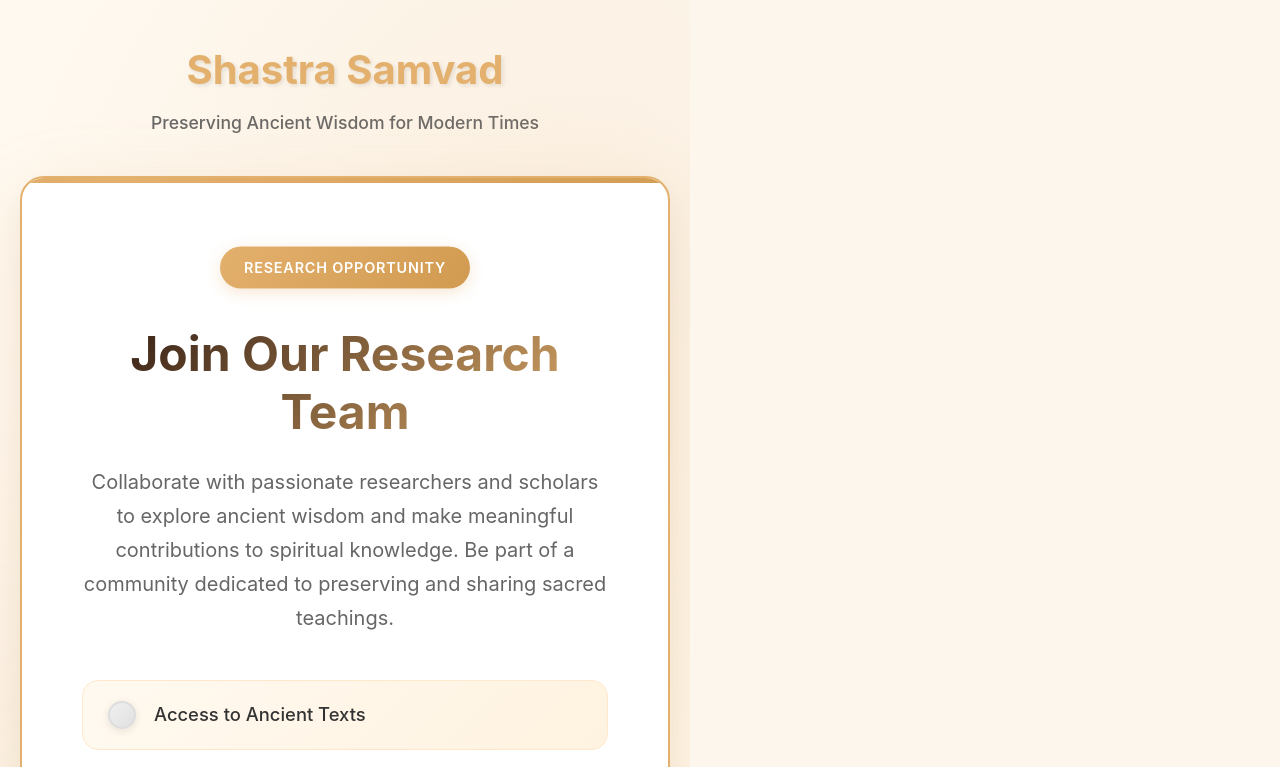
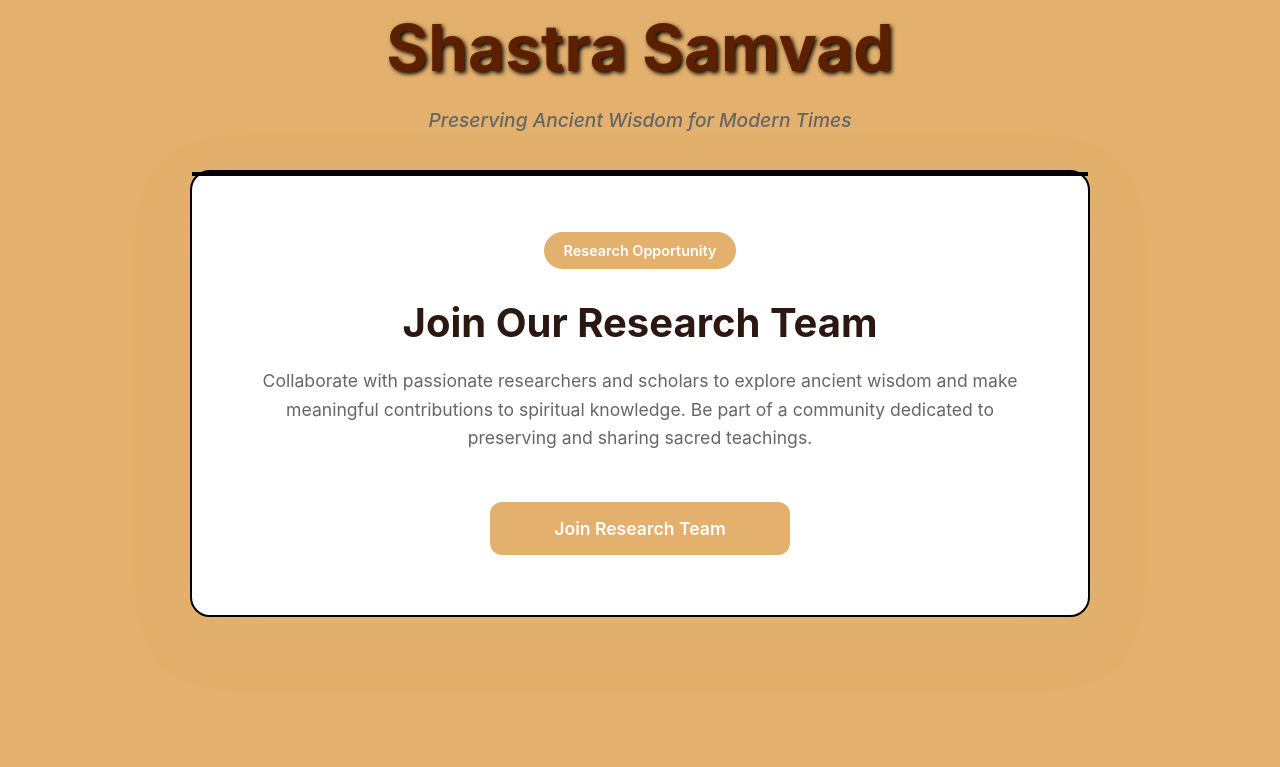
Before and after one commit to Dikshapatilll/Shastra-Samvad, a React (Vite) app in the folder my-react-app/: page / in a window 1280 px wide. Shown: the top 767 px of the page. Built offline with nearby package versions, Linux system fonts and the light colour scheme.

Commit message:
updated UI changes

```diff
--- a/my-react-app/src/JoinResearchTeam.jsx
+++ b/my-react-app/src/JoinResearchTeam.jsx
@@ -13,38 +13,6 @@ const fadeIn = keyframes`
   }
 `;
 
-const slideIn = keyframes`
-  from {
-    transform: translateX(100%);
-    opacity: 0;
-  }
-  to {
-    transform: translateX(0);
-    opacity: 1;
-  }
-`;
-
-const pulse = keyframes`
-  0% {
-    transform: scale(1);
-  }
-  50% {
-    transform: scale(1.05);
-  }
-  100% {
-    transform: scale(1);
-  }
-`;
-
-const float = keyframes`
-  0%, 100% {
-    transform: translateY(0px);
-  }
-  50% {
-    transform: translateY(-10px);
-  }
-`;
-
 // Global Styles
 const GlobalStyle = createGlobalStyle`
   * {
@@ -55,22 +23,62 @@ const GlobalStyle = createGlobalStyle`
 
   body {
     font-family: 'Inter', 'Segoe UI', -apple-system, BlinkMacSystemFont, sans-serif;
-    background: #fdf6ed;
-    overflow-x: hidden;
+    background: #e3b06d;
+    min-height: 100vh;
+  }
+
+  #root {
+    width: 100%;
+    min-height: 100vh;
   }
 `;
 
 // Styled Components
-const Container = styled.div`
-  min-height: 100vh;
+const MainContainer = styled.div`
   display: flex;
   flex-direction: column;
-  justify-content: center;
   align-items: center;
-  padding: 40px 20px;
-  background: linear-gradient(135deg, #fff9f0 0%, #fdf6ed 50%, #fff3e0 100%);
+  min-height: 100vh;
+  width: 100%;
+  padding: 20px;
+  background:#e3b06d;
+`;
+
+const Header = styled.div`
+  text-align: center;
+  margin-bottom: 5px;
+  animation: ${fadeIn} 0.8s ease-out;
+  width: 100%;
+`;
+
+const Logo = styled.div`
+  font-size: 4rem;
+  font-weight: 700;
+  color: #5c2000ff;
+  margin-bottom: 10px;
+  text-shadow: 2px 2px 4px rgba(0, 0, 0, 1);
+`;
+
+const Tagline = styled.p`
+  font-size: 1.2rem;
+  color: #666;
+  font-weight: 500;
+  font-style: italic;
+`;
+
+const ContentBox = styled.div`
+  background: white;
+  border-radius: 20px;
+  padding: 60px 50px;
+  box-shadow: 0 20px 60px rgba(227, 176, 109, 0.15);
+  border: 2px solid #000000;
+  max-width: 900px;
+  width: 100%;
+  text-align: center;
+  animation: ${fadeIn} 0.8s ease-out;
   position: relative;
-  overflow: hidden;
+  margin: auto;
+  margin-top: 10px;
 
   &::before {
     content: '';
@@ -78,206 +86,55 @@ const Container = styled.div`
     top: 0;
     left: 0;
     right: 0;
-    bottom: 0;
-    background:
-      radial-gradient(circle at 20% 80%, rgba(227, 176, 109, 0.1) 0%, transparent 50%),
-      radial-gradient(circle at 80% 20%, rgba(227, 176, 109, 0.1) 0%, transparent 50%);
-    pointer-events: none;
-  }
-`;
-
-const Header = styled.div`
-  text-align: center;
-  margin-bottom: 40px;
-  animation: ${fadeIn} 0.8s ease-out;
-`;
-
-const Logo = styled.div`
-  font-size: 2.5rem;
-  font-weight: 700;
-  color: #e3b06d;
-  margin-bottom: 10px;
-  text-shadow: 2px 2px 4px rgba(0, 0, 0, 0.1);
-`;
-
-const Tagline = styled.p`
-  font-size: 1.1rem;
-  color: #666;
-  font-weight: 500;
-`;
-
-const ContentBox = styled.div`
-  background: white;
-  border-radius: 24px;
-  padding: 70px 60px;
-  box-shadow:
-    0 25px 80px rgba(227, 176, 109, 0.2),
-    0 10px 30px rgba(0, 0, 0, 0.05);
-  border: 2px solid #e3b06d;
-  max-width: 650px;
-  width: 100%;
-  text-align: center;
-  animation: ${fadeIn} 0.8s ease-out 0.2s both;
-  position: relative;
-  overflow: hidden;
-  backdrop-filter: blur(10px);
-
-  &::before {
-    content: '';
-    position: absolute;
-    top: 0;
-    left: 0;
-    right: 0;
-    height: 5px;
-    background: linear-gradient(90deg, #e3b06d, #d19a50, #e3b06d);
-    background-size: 200% 100%;
-    animation: shimmer 3s ease-in-out infinite;
-  }
-
-  @keyframes shimmer {
-    0% { background-position: -200% 0; }
-    100% { background-position: 200% 0; }
+    height: 4px;
+    background: #000;
   }
 `;
 
 const Badge = styled.div`
   display: inline-block;
-  background: linear-gradient(135deg, #e3b06d, #d19a50);
+  background: #e3b06d;
   color: white;
-  padding: 10px 24px;
-  border-radius: 30px;
+  padding: 8px 20px;
+  border-radius: 25px;
   font-size: 0.9rem;
   font-weight: 600;
-  margin-bottom: 35px;
-  text-transform: uppercase;
-  letter-spacing: 0.8px;
-  box-shadow: 0 4px 15px rgba(227, 176, 109, 0.3);
-  animation: ${float} 3s ease-in-out infinite;
+  margin-bottom: 30px;
 `;
 
 const Title = styled.h1`
-  font-size: 3rem;
+  font-size: 2.5rem;
   font-weight: 700;
   color: #2c1810;
-  margin-bottom: 25px;
+  margin-bottom: 20px;
   line-height: 1.2;
-  background: linear-gradient(135deg, #2c1810, #e3b06d);
-  -webkit-background-clip: text;
-  -webkit-text-fill-color: transparent;
-  background-clip: text;
 `;
 
 const Description = styled.p`
-  font-size: 1.25rem;
+  font-size: 1.1rem;
   color: #666;
-  line-height: 1.7;
-  margin-bottom: 45px;
-  font-weight: 400;
-`;
-
-const FeaturesList = styled.div`
-  display: flex;
-  flex-direction: column;
-  gap: 18px;
-  margin-bottom: 50px;
-  text-align: left;
-`;
-
-const FeatureItem = styled.div`
-  display: flex;
-  align-items: center;
-  gap: 18px;
-  padding: 20px 25px;
-  background: linear-gradient(135deg, #fff9f0, #fff3e0);
-  border-radius: 16px;
-  border: 1px solid #ffe8cc;
-  transition: all 0.3s ease;
-  cursor: pointer;
-  position: relative;
-  overflow: hidden;
-
-  &::before {
-    content: '';
-    position: absolute;
-    top: 0;
-    left: -100%;
-    width: 100%;
-    height: 100%;
-    background: linear-gradient(90deg, transparent, rgba(255,255,255,0.4), transparent);
-    transition: left 0.5s ease;
-  }
-
-  &:hover {
-    transform: translateX(8px);
-    box-shadow: 0 8px 25px rgba(227, 176, 109, 0.15);
-
-    &::before {
-      left: 100%;
-    }
-  }
-`;
-
-const FeatureIcon = styled.div`
-  width: 28px;
-  height: 28px;
-  border-radius: 50%;
-  background: ${props => props.checked ?
-    'linear-gradient(135deg, #e3b06d, #d19a50)' :
-    'linear-gradient(135deg, #f0f0f0, #e0e0e0)'};
-  border: 2px solid ${props => props.checked ? '#e3b06d' : '#ddd'};
-  display: flex;
-  align-items: center;
-  justify-content: center;
-  font-size: 14px;
-  color: white;
-  font-weight: bold;
-  box-shadow: 0 2px 8px rgba(0, 0, 0, 0.1);
-  flex-shrink: 0;
-`;
-
-const FeatureText = styled.span`
-  font-size: 1.15rem;
-  font-weight: 500;
-  color: #333;
-  flex: 1;
+  line-height: 1.6;
+  margin-bottom: 40px;
 `;
 
 const JoinButton = styled.button`
-  background: linear-gradient(135deg, #e3b06d 0%, #d19a50 100%);
+  background: #e3b06d;
   color: white;
   border: none;
-  padding: 20px 50px;
-  font-size: 1.3rem;
+  padding: 16px 40px;
+  font-size: 1.1rem;
   font-weight: 600;
-  border-radius: 16px;
+  border-radius: 12px;
   cursor: pointer;
   transition: all 0.3s ease;
-  box-shadow: 0 10px 30px rgba(227, 176, 109, 0.4);
-  position: relative;
-  overflow: hidden;
-
-  &::before {
-    content: '';
-    position: absolute;
-    top: 0;
-    left: -100%;
   width: 100%;
-    height: 100%;
-    background: linear-gradient(90deg, transparent, rgba(255,255,255,0.2), transparent);
-    transition: left 0.5s ease;
-  }
+  max-width: 300px;
+  margin-top: 10px;
 
   &:hover {
-    transform: translateY(-3px);
-    box-shadow: 0 15px 40px rgba(227, 176, 109, 0.5);
-
-    &::before {
-      left: 100%;
-    }
-  }
-
-  &:active {
-    transform: translateY(-1px);
+    background: #724b18ff;
+    transform: translateY(-2px);
+    box-shadow: 0 8px 25px rgba(227, 176, 109, 0.3);
   }
 `;
 
@@ -287,40 +144,26 @@ const ModalOverlay = styled.div`
   left: 0;
   right: 0;
   bottom: 0;
-  background: rgba(0, 0, 0, 0.7);
+  background: rgba(0, 0, 0, 0.5);
   display: flex;
   justify-content: center;
   align-items: center;
   z-index: 1000;
   padding: 20px;
-  animation: ${fadeIn} 0.3s ease;
-  backdrop-filter: blur(5px);
 `;
 
 const ModalContent = styled.div`
   background: white;
-  border-radius: 24px;
+  border-radius: 20px;
   padding: 0;
-  max-width: 520px;
+  max-width: 500px;
   width: 100%;
-  box-shadow: 0 30px 60px rgba(0, 0, 0, 0.3);
-  animation: ${fadeIn} 0.4s ease;
+  box-shadow: 0 25px 50px rgba(0, 0, 0, 0.25);
   position: relative;
-  overflow: hidden;
-
-  &::before {
-    content: '';
-    position: absolute;
-    top: 0;
-    left: 0;
-    right: 0;
-    height: 5px;
-    background: linear-gradient(90deg, #e3b06d, #d19a50);
-  }
 `;
 
 const ModalHeader = styled.div`
-  padding: 35px 35px 0;
+  padding: 30px 30px 0;
   display: flex;
   justify-content: space-between;
   align-items: flex-start;
@@ -328,7 +171,7 @@ const ModalHeader = styled.div`
 
 const ModalTitle = styled.h2`
   margin: 0;
-  font-size: 1.6rem;
+  font-size: 1.5rem;
   font-weight: 600;
   color: #2c1810;
 `;
@@ -336,11 +179,11 @@ const ModalTitle = styled.h2`
 const CloseButton = styled.button`
   background: none;
   border: none;
-  font-size: 2rem;
+  font-size: 1.8rem;
   color: #666;
   cursor: pointer;
-  width: 45px;
-  height: 45px;
+  width: 40px;
+  height: 40px;
   display: flex;
   align-items: center;
   justify-content: center;
@@ -349,73 +192,54 @@ const CloseButton = styled.button`
 
   &:hover {
     background: #f5f5f5;
-    color: #333;
-    transform: rotate(90deg);
   }
 `;
 
 const Form = styled.form`
-  padding: 35px;
+  padding: 30px;
 `;
 
 const FormGroup = styled.div`
-  margin-bottom: 25px;
+  margin-bottom: 20px;
 `;
 
 const Label = styled.label`
   display: block;
-  margin-bottom: 10px;
+  margin-bottom: 8px;
   font-weight: 500;
   color: #333;
   text-align: left;
-  font-size: 1rem;
 `;
 
 const Input = styled.input`
   width: 100%;
-  padding: 16px;
+  padding: 12px;
   border: 2px solid #e0e0e0;
-  border-radius: 12px;
+  border-radius: 8px;
   font-size: 1rem;
   transition: all 0.3s ease;
   font-family: inherit;
-  background: #fafafa;
 
   &:focus {
     outline: none;
     border-color: #e3b06d;
-    background: white;
-    box-shadow: 0 0 0 4px rgba(227, 176, 109, 0.1);
-    transform: translateY(-1px);
-  }
-
-  &::placeholder {
-    color: #999;
   }
 `;
 
 const TextArea = styled.textarea`
   width: 100%;
-  padding: 16px;
+  padding: 12px;
   border: 2px solid #e0e0e0;
-  border-radius: 12px;
+  border-radius: 8px;
   font-size: 1rem;
   transition: all 0.3s ease;
   font-family: inherit;
-  background: #fafafa;
   resize: vertical;
-  min-height: 140px;
+  min-height: 100px;
 
   &:focus {
     outline: none;
     border-color: #e3b06d;
-    background: white;
-    box-shadow: 0 0 0 4px rgba(227, 176, 109, 0.1);
-    transform: translateY(-1px);
-  }
-
-  &::placeholder {
-    color: #999;
   }
 `;
 
@@ -423,121 +247,106 @@ const FormActions = styled.div`
   display: flex;
   gap: 15px;
   justify-content: flex-end;
-  margin-top: 35px;
+  margin-top: 30px;
 `;
 
 const CancelButton = styled.button`
   background: transparent;
   color: #666;
   border: 2px solid #ddd;
-  padding: 14px 28px;
-  border-radius: 12px;
+  padding: 10px 18px;
+  border-radius: 8px;
   font-weight: 500;
   cursor: pointer;
   transition: all 0.3s ease;
-  font-size: 1rem;
 
   &:hover {
     background: #f5f5f5;
-    border-color: #999;
-    color: #333;
-    transform: translateY(-1px);
   }
 `;
 
 const SubmitButton = styled.button`
-  background: linear-gradient(135deg, #e3b06d 0%, #d19a50 100%);
+  background: #e3b06d;
   color: white;
   border: none;
-  padding: 14px 28px;
-  border-radius: 12px;
+  padding: 12px 24px;
+  border-radius: 8px;
   font-weight: 600;
   cursor: pointer;
   transition: all 0.3s ease;
-  box-shadow: 0 6px 20px rgba(227, 176, 109, 0.3);
-  font-size: 1rem;
 
-  &:hover:not(:disabled) {
-    transform: translateY(-2px);
-    box-shadow: 0 8px 25px rgba(227, 176, 109, 0.4);
-  }
-
-  &:disabled {
-    opacity: 0.6;
-    cursor: not-allowed;
-    transform: none !important;
+  &:hover {
+    background: #553a14ff;
   }
 `;
 
-const LoadingSpinner = styled.div`
-  width: 18px;
-  height: 18px;
-  border: 2px solid transparent;
-  border-top: 2px solid currentColor;
-  border-radius: 50%;
-  animation: ${keyframes`
-    0% { transform: rotate(0deg); }
-    100% { transform: rotate(360deg); }
-  `} 1s linear infinite;
-  display: inline-block;
-  margin-right: 10px;
+const SuccessMessage = styled.div`
+  background: white;
+  padding: 60px 50px;
+  border-radius: 20px;
+  box-shadow: 0 20px 60px rgba(227, 176, 109, 0.15);
+  border: 2px solid #000000;
+  max-width: 900px;
+  width: 100%;
+  text-align: center;
+  animation: ${fadeIn} 0.8s ease-out;
+  position: relative;
+
+  &::before {
+    content: '';
+    position: absolute;
+    top: 0;
+    left: 0;
+    right: 0;
+    height: 4px;
+    background: #000;
+  }
 `;
 
-const SuccessMessage = styled.div`
-  position: fixed;
-  bottom: 40px;
-  right: 40px;
-  background: white;
-  padding: 25px;
-  border-radius: 16px;
-  box-shadow: 0 15px 40px rgba(0, 0, 0, 0.2);
-  border-left: 5px solid #e3b06d;
-  display: flex;
-  align-items: center;
-  gap: 18px;
-  animation: ${slideIn} 0.5s ease;
-  z-index: 1001;
-  max-width: 400px;
-`;
-
-const SuccessIcon = styled.div`
-  font-size: 2rem;
-  animation: ${pulse} 0.6s ease;
-`;
-
-const SuccessText = styled.div`
-  text-align: left;
-`;
-
-const SuccessTitle = styled.h3`
-  margin: 0 0 6px 0;
+const SuccessTitle = styled.h2`
+  font-size: 2.5rem;
+  font-weight: 700;
   color: #2c1810;
-  font-size: 1.1rem;
-  font-weight: 600;
+  margin-bottom: 20px;
+  line-height: 1.2;
 `;
 
 const SuccessDescription = styled.p`
-  margin: 0;
+  font-size: 1.2rem;
   color: #666;
-  font-size: 0.95rem;
-  line-height: 1.5;
+  line-height: 1.6;
+  margin-bottom: 30px;
+`;
+
+const BackToFormButton = styled.button`
+  background: #e3b06d;
+  color: white;
+  border: none;
+  padding: 16px 40px;
+  font-size: 1.1rem;
+  font-weight: 600;
+  border-radius: 12px;
+  cursor: pointer;
+  transition: all 0.3s ease;
+  width: 100%;
+  max-width: 300px;
+  margin-top: 10px;
+
+  &:hover {
+    background: #d19a50;
+    transform: translateY(-2px);
+    box-shadow: 0 8px 25px rgba(227, 176, 109, 0.3);
+  }
 `;
 
 const JoinResearchTeam = () => {
   const [showModal, setShowModal] = useState(false);
   const [showSuccess, setShowSuccess] = useState(false);
-  const [isSubmitting, setIsSubmitting] = useState(false);
   const [formData, setFormData] = useState({
     name: "",
     email: "",
     message: ""
   });
-
-  const features = [
-    { text: "Access to Ancient Texts", checked: false },
-    { text: "Expert Collaboration", checked: true },
-    { text: "Global Community", checked: false }
-  ];
 
   const handleInputChange = (e) => {
     const { name, value } = e.target;
@@ -549,19 +358,13 @@ const JoinResearchTeam = () => {
 
   const handleSubmit = async (e) => {
     e.preventDefault();
-    setIsSubmitting(true);
 
     // Simulate API call
-    await new Promise(resolve => setTimeout(resolve, 1500));
+    await new Promise(resolve => setTimeout(resolve, 1000));
 
-    setIsSubmitting(false);
     setShowModal(false);
     setShowSuccess(true);
     setFormData({ name: "", email: "", message: "" });
-
-    setTimeout(() => {
-      setShowSuccess(false);
-    }, 4000);
   };
 
   const handleCloseModal = () => {
@@ -569,15 +372,35 @@ const JoinResearchTeam = () => {
     setFormData({ name: "", email: "", message: "" });
   };
 
+  const handleBackToForm = () => {
+    setShowSuccess(false);
+  };
+
   return (
     <>
       <GlobalStyle />
-      <Container>
+
+      {/* Shastra Samvad Header */}
       <Header>
         <Logo>Shastra Samvad</Logo>
         <Tagline>Preserving Ancient Wisdom for Modern Times</Tagline>
       </Header>
 
+      <MainContainer>
+        {/* Show either the form or success message */}
+        {showSuccess ? (
+          <SuccessMessage>
+            <SuccessTitle>Application Submitted Successfully!</SuccessTitle>
+            <SuccessDescription>
+              Thank you for your interest in joining our research team. We have received your application
+              and our team will review it carefully. We'll contact you via email within 2-3 business days
+              to discuss the next steps.
+            </SuccessDescription>
+            <BackToFormButton onClick={handleBackToForm}>
+              Submit Another Application
+            </BackToFormButton>
+          </SuccessMessage>
+        ) : (
           <ContentBox>
             <Badge>Research Opportunity</Badge>
             <Title>Join Our Research Team</Title>
@@ -587,21 +410,11 @@ const JoinResearchTeam = () => {
               dedicated to preserving and sharing sacred teachings.
             </Description>
 
-          <FeaturesList>
-            {features.map((feature, index) => (
-              <FeatureItem key={index}>
-                <FeatureIcon checked={feature.checked}>
-                  {feature.checked ? "✓" : ""}
-                </FeatureIcon>
-                <FeatureText>{feature.text}</FeatureText>
-              </FeatureItem>
-            ))}
-          </FeaturesList>
-
             <JoinButton onClick={() => setShowModal(true)}>
               Join Research Team
             </JoinButton>
           </ContentBox>
+        )}
 
         {/* Modal */}
         {showModal && (
@@ -657,35 +470,15 @@ const JoinResearchTeam = () => {
                   <CancelButton type="button" onClick={handleCloseModal}>
                     Cancel
                   </CancelButton>
-                  <SubmitButton type="submit" disabled={isSubmitting}>
-                    {isSubmitting ? (
-                      <>
-                        <LoadingSpinner />
-                        Submitting...
-                      </>
-                    ) : (
-                      "Submit Application"
-                    )}
+                  <SubmitButton type="submit">
+                    Submit Application
                   </SubmitButton>
                 </FormActions>
               </Form>
             </ModalContent>
           </ModalOverlay>
         )}
-
-        {/* Success Message */}
-        {showSuccess && (
-          <SuccessMessage>
-            <SuccessIcon>✅</SuccessIcon>
-            <SuccessText>
-              <SuccessTitle>Thank You!</SuccessTitle>
-              <SuccessDescription>
-                Your application has been received. We'll contact you shortly to discuss next steps.
-              </SuccessDescription>
-            </SuccessText>
-          </SuccessMessage>
-        )}
-      </Container>
+      </MainContainer>
     </>
   );
 };
```
Lines whose indentation alone changed are shown as unchanged.
